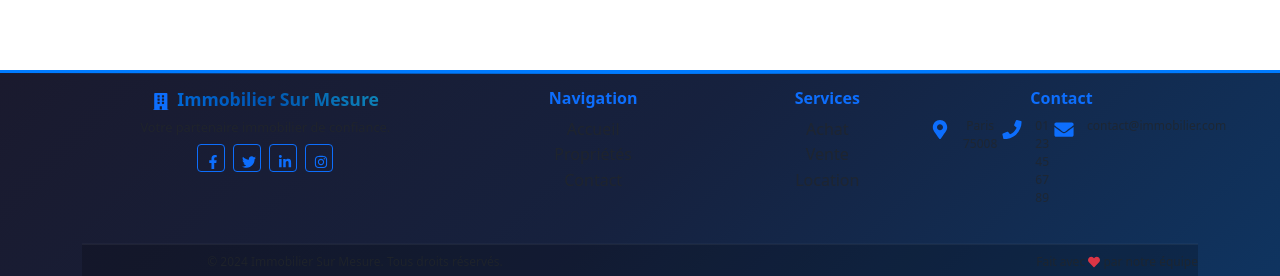
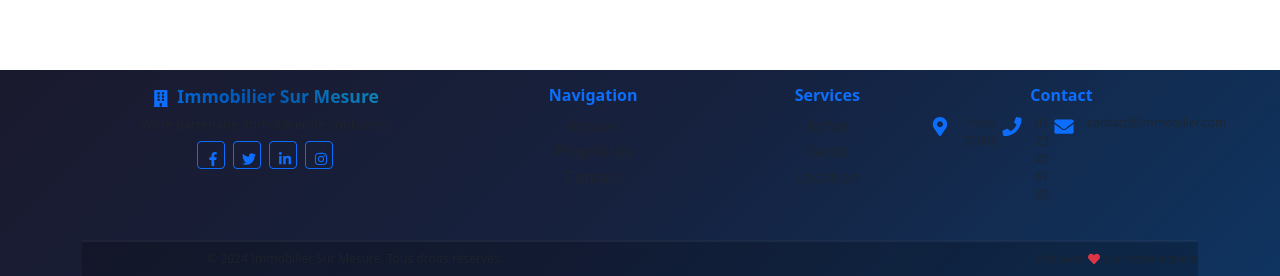
Before and after one commit to sanaarouch/immobilier_front, a React (Create React App) app: page / in a window 1280 px wide. Shown: the part 1585-1861 px from the top of the page. Built offline with nearby package versions, Linux system fonts and the light colour scheme; no server answers; the HTML template or start-up script is replaced by a standard one.

Commit message:
Suppression de la bande bleue du footer

```diff
--- a/src/components/footer/Footer.css
+++ b/src/components/footer/Footer.css
@@ -1,19 +1,9 @@
 .custom-footer {
   background: linear-gradient(135deg, #1a1a2e 0%, #16213e 50%, #0f3460 100%);
-  border-top: 3px solid #007bff;
   position: relative;
   overflow: hidden;
 }
 
-.custom-footer::before {
-  content: '';
-  position: absolute;
-  top: 0;
-  left: 0;
-  right: 0;
-  height: 1px;
-  background: linear-gradient(90deg, transparent, #007bff, transparent);
-}
 
 .footer-content {
   position: relative;
```
